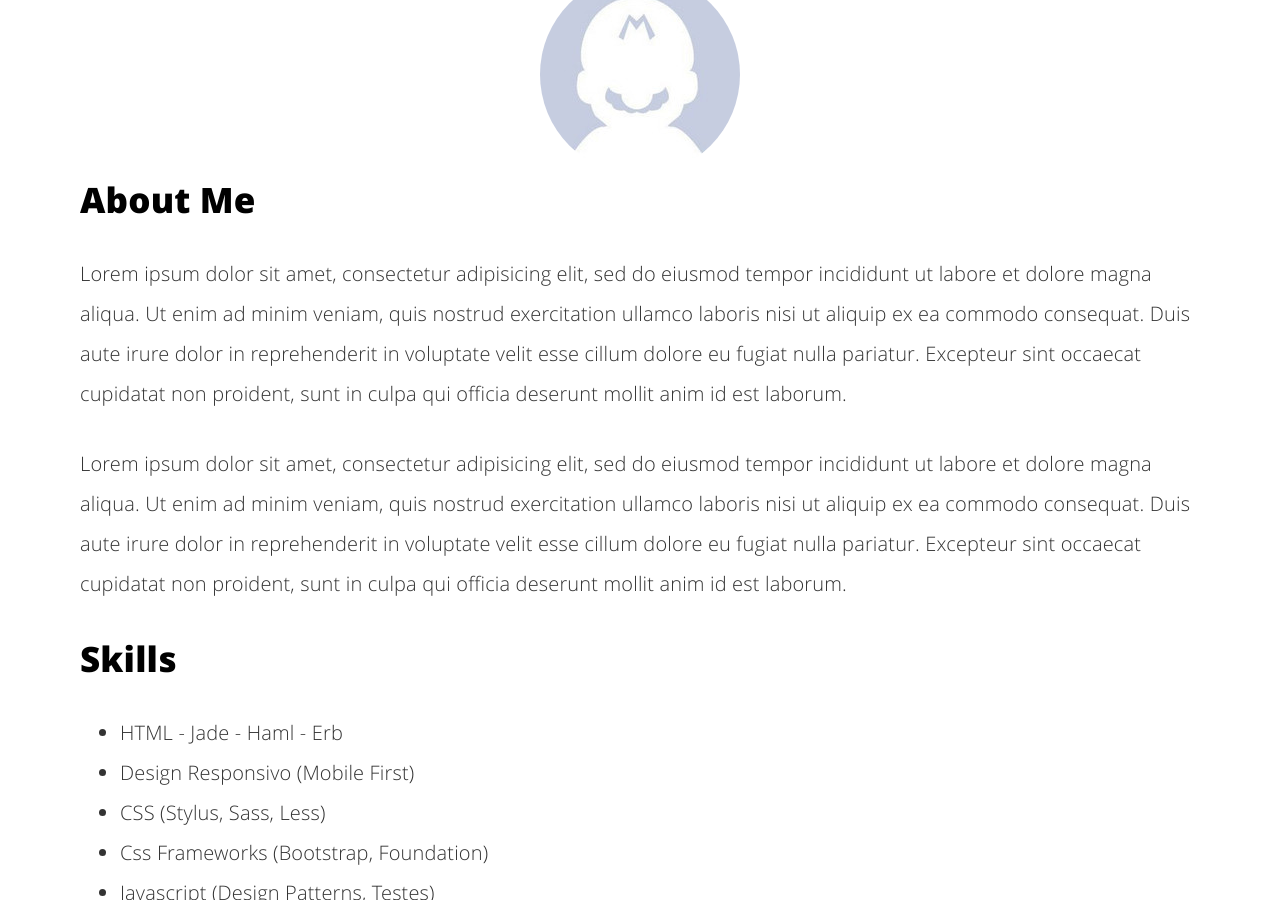
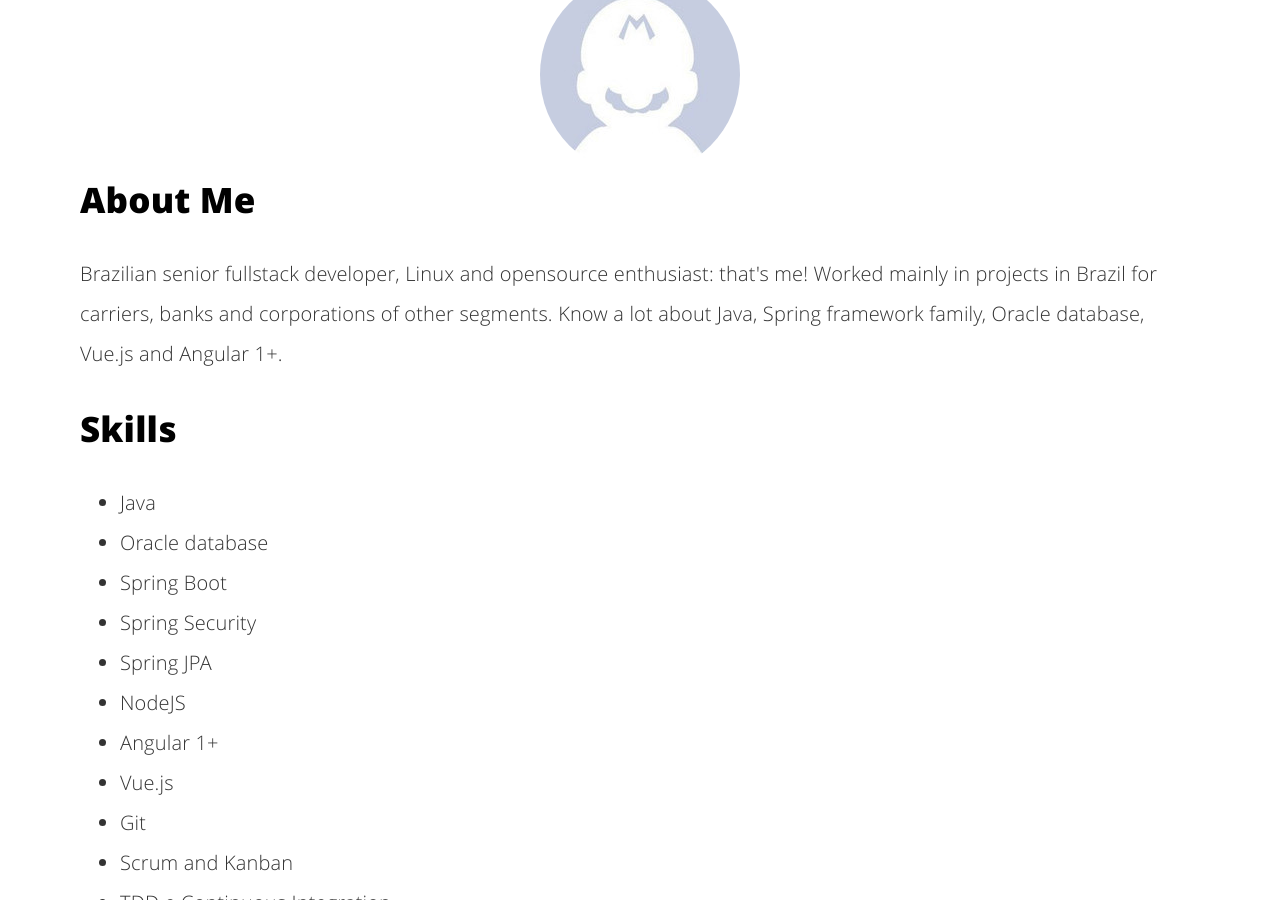
Before and after one commit to icaroerasmo/icaroerasmo.github.io, a Jekyll site: the page built from about.html, in a window 1280 px wide and 900 px high, scrolled down 966 px. Built offline with Jekyll 4.4.1, drawn with Linux system fonts in a browser that asks for light colours; some of the changed text lies outside the part shown.

Commit message:
updates info

```diff
--- a/_config.yml
+++ b/_config.yml
@@ -1,12 +1,12 @@
 # Site settings
 title: Icaro Erasmo's blog
-description: Linux, Java, Vue js, Angular e tudo mais sobre desenvolvimento.
+description: Linux, Java, Vue js, Angular and everything else about technology.
 baseurl: "" # the subpath of your site, e.g. /blog
 url: "https://icaroerasmo.com" # the base hostname & protocol for your site e.g. https://willianjusten.com.br
 
 # User settings
 username: Icaro Erasmo
-user_description: Fullstack Java Software Engineer at Iteris
+user_description: Fullstack Java Software Engineer
 user_title: Software Engineer
 email: me@icaroerasmo.com
 twitter_username: icaroerasmo
--- a/about.html
+++ b/about.html
@@ -2,52 +2,33 @@
 layout: minimal
 title: "About me"
 permalink: /about/index.html
-description: "Some description about Lorem Ipsum..."
+description: "Some description about Icaro Erasmo..."
 ---
 
 <img itemprop="image" class="img-rounded" src="/assets/img/blog-author.jpg" alt="Willian Justen">
 
 <h2>About Me</h2>
 
-<p>Lorem ipsum dolor sit amet, consectetur adipisicing elit, sed do eiusmod
-tempor incididunt ut labore et dolore magna aliqua. Ut enim ad minim veniam,
-quis nostrud exercitation ullamco laboris nisi ut aliquip ex ea commodo
-consequat. Duis aute irure dolor in reprehenderit in voluptate velit esse
-cillum dolore eu fugiat nulla pariatur. Excepteur sint occaecat cupidatat non
-proident, sunt in culpa qui officia deserunt mollit anim id est laborum.</p>
-
-
-<p>Lorem ipsum dolor sit amet, consectetur adipisicing elit, sed do eiusmod
-tempor incididunt ut labore et dolore magna aliqua. Ut enim ad minim veniam,
-quis nostrud exercitation ullamco laboris nisi ut aliquip ex ea commodo
-consequat. Duis aute irure dolor in reprehenderit in voluptate velit esse
-cillum dolore eu fugiat nulla pariatur. Excepteur sint occaecat cupidatat non
-proident, sunt in culpa qui officia deserunt mollit anim id est laborum.</p>
+<p>
+	Brazilian senior fullstack developer, Linux and opensource enthusiast: that's me!
+	Worked mainly in projects in Brazil for carriers, banks and corporations of other
+	segments. Know a lot about Java, Spring framework family, Oracle database, Vue.js
+	and Angular 1+.
+</p>
 
 
 <h2>Skills</h2>
 
 <ul class="skill-list">
-	<li>HTML - Jade - Haml - Erb</li>
-	<li>Design Responsivo (Mobile First)</li>
-	<li>CSS (Stylus, Sass, Less)</li>
-	<li>Css Frameworks (Bootstrap, Foundation)</li>
-	<li>Javascript (Design Patterns, Testes)</li>
+	<li>Java</li>
+	<li>Oracle database</li>
+	<li>Spring Boot</li>
+	<li>Spring Security</li>
+	<li>Spring JPA</li>
 	<li>NodeJS</li>
-	<li>AngularJS - ReactJS</li>
-	<li>Grunt - Gulp - Yeoman</li>
+	<li>Angular 1+</li>
+	<li>Vue.js</li>
 	<li>Git</li>
-	<li>PHP</li>
-	<li>Python</li>
-	<li>MySQL - MongoDB</li>
 	<li>Scrum and Kanban</li>
 	<li>TDD e Continuous Integration</li>
 </ul>
-
-<h2>Projetos</h2>
-
-<ul>
-	<li><a href="https://github.com/">Lorem Lorem</a></li>
-	<li><a href="https://github.com/">Ipsum Dolor</a></li>
-	<li><a href="https://github.com/">Dolor Lorem</a></li>
-</ul>
```
